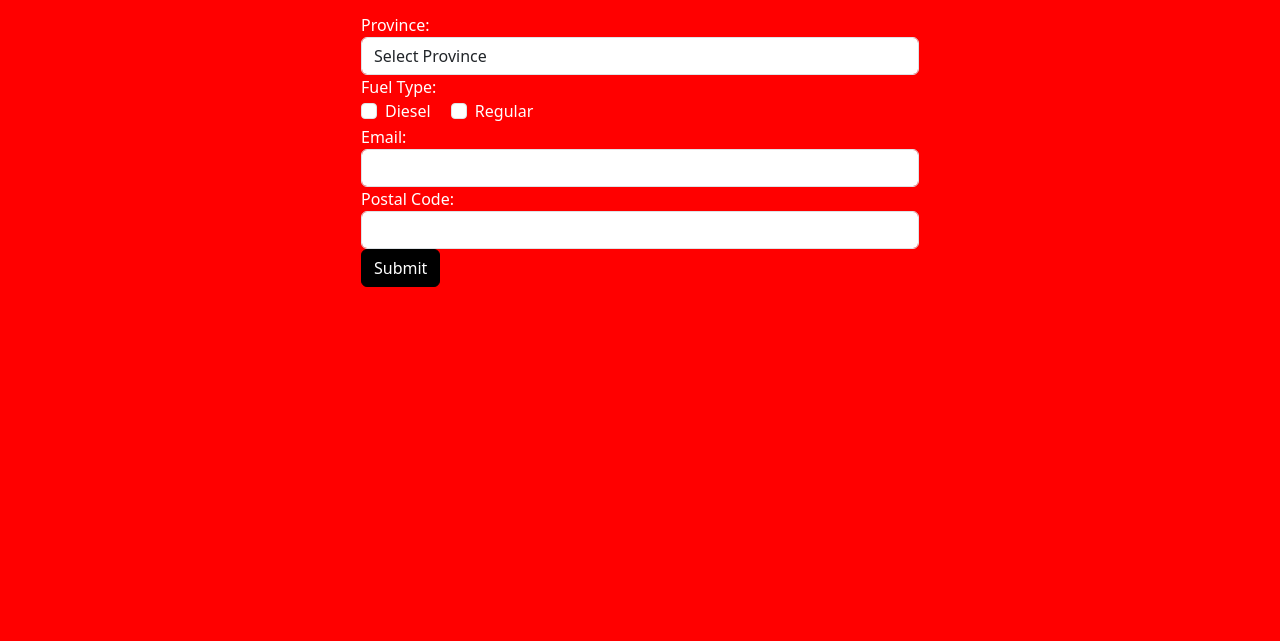
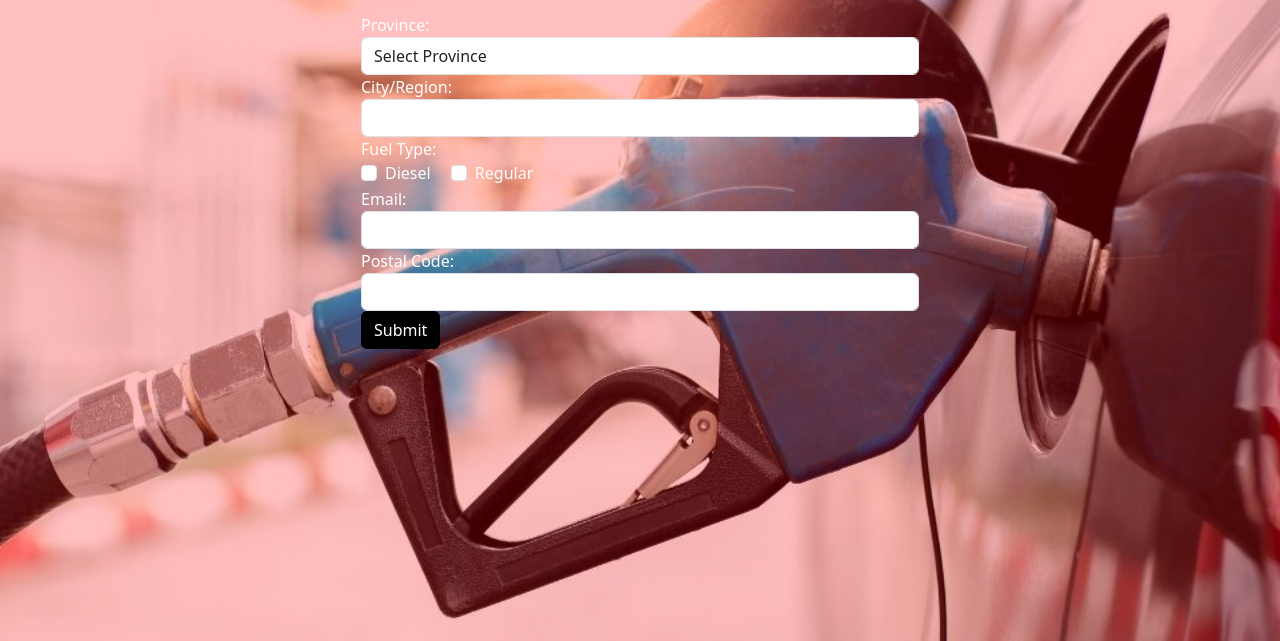
Before and after one commit to JakeAK3412/JakeAK3412.github.io, a plain HTML site: page index.html in a window 1280 px wide. Shown: the part 159-800 px from the top of the page. Drawn offline with nearby package versions, Linux system fonts and the light colour scheme; a script that the page names is missing.

Commit message:
got overlay image working in right order

```diff
--- a/index.html
+++ b/index.html
@@ -8,6 +8,8 @@
   <link rel="stylesheet" href="https://cdn.jsdelivr.net/npm/bootstrap@5.3.0/dist/css/bootstrap.min.css">
   <style>
     body {
+      margin: 0;
+      padding: 0;
       background-color: #FF0000;
       color: #FFFFFF;
     }
@@ -18,11 +20,14 @@
       right: 10px;
       width: 50px;
       height: 50px;
+      z-index: 2;
     }
 
     .form-container {
+      position: relative;
+      z-index: 3;
       width: 50%;
-      margin: 0 auto; /* Center the form horizontally */
+      margin: 0 auto;
     }
 
     .btn-primary {
@@ -40,14 +45,17 @@
       color: #000000;
     }
 
-    /* Show/hide city input */
-    .hidden {
-      display: none;
-    }
-
-    /* Hide label for city */
-    .hidden-label {
-      display: none;
+    /* Image overlay */
+    .image-overlay {
+      position: fixed;
+      top: 0;
+      left: 0;
+      width: 100%;
+      height: 100%;
+      background-image: url(gaspump.jpg);
+      background-size: cover;
+      opacity: 0.75;
+      z-index: 1;
     }
   </style>
 </head>
@@ -118,6 +126,8 @@
     </div>
   </div>
 
+
+  <div class="image-overlay"></div>
   <!-- Modal content here -->
 
   <script src="https://cdn.jsdelivr.net/npm/bootstrap@5.3.0/dist/js/bootstrap.bundle.min.js"></script>
```
Also changed, not shown: gaspump.jpg (added).
